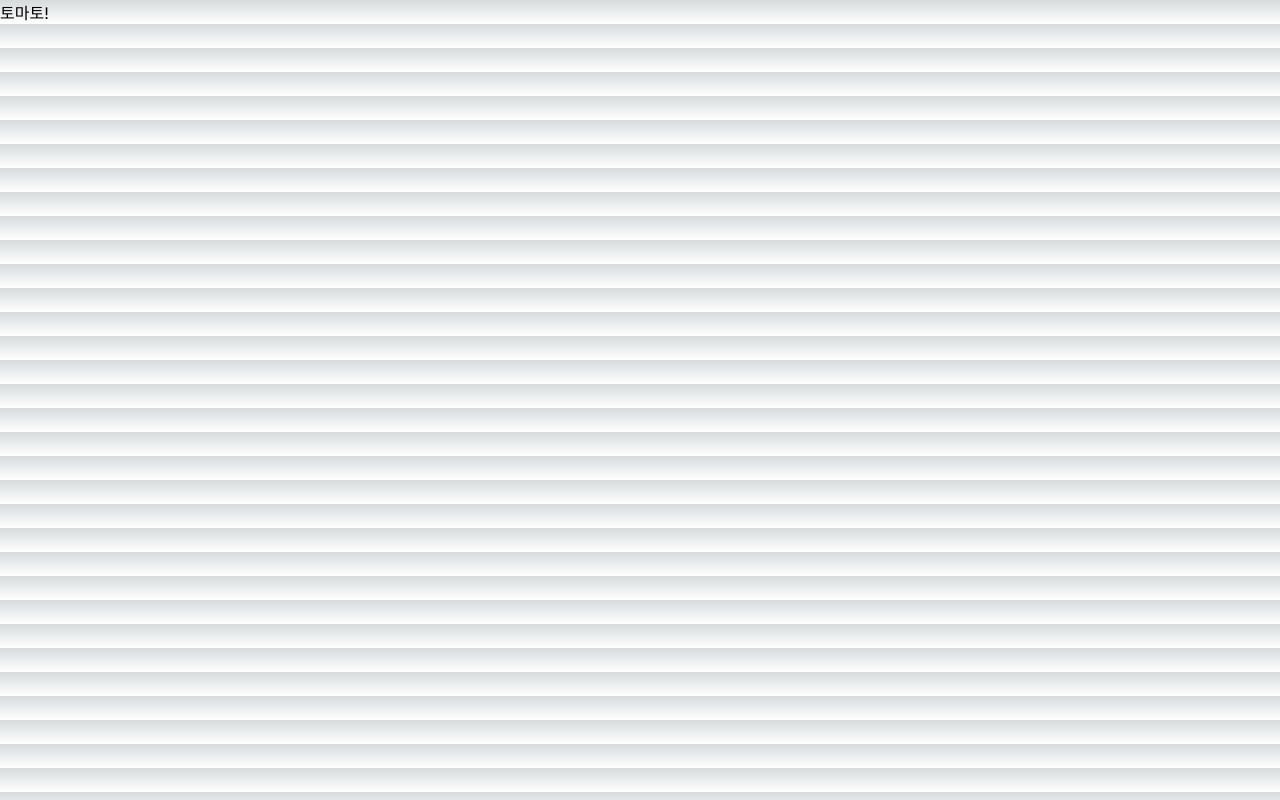
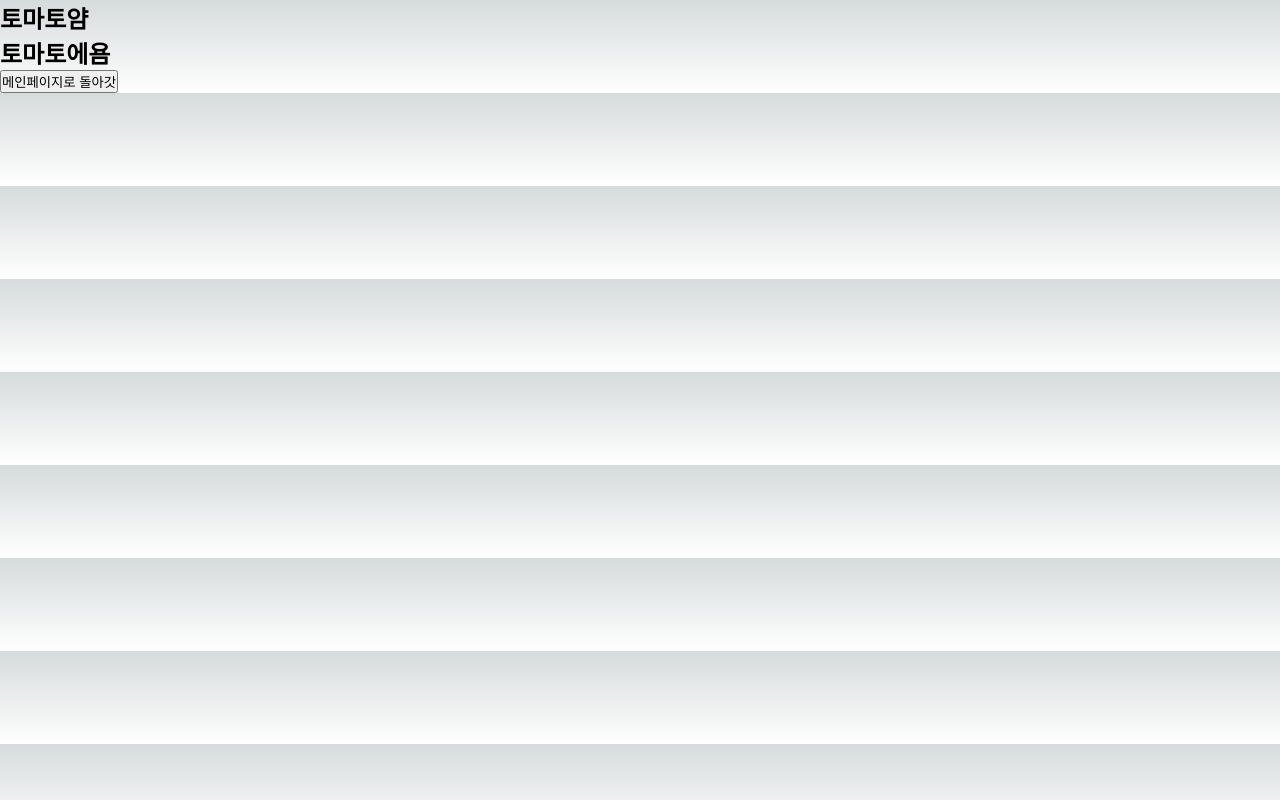
Before and after one commit to JangRuBin2/pingpong, a Next.js app in the folder pingpong/: page /tomato in a window 1280 px wide. Built offline with nearby package versions, Linux system fonts and the light colour scheme.

Commit message:
라우터터

```diff
--- a/pingpong/app/page.tsx
+++ b/pingpong/app/page.tsx
@@ -1,12 +1,10 @@
-// import styles from "./page.module.css";
-
 import Link from "next/link";
 
 export default function Home() {
   return (
     <div>
       <h2>{"hello world!"}</h2>
-      <Link href="/tomato">{"Move to '/tomato'"}</Link>
+      <Link href="/tomato">{"Move to /tomato"}</Link>
     </div>
   );
 }
--- /dev/null
+++ b/pingpong/app/tomato/TomatoPage.tsx
@@ -0,0 +1,17 @@
+"use client";
+import { useRouter } from "next/navigation";
+
+const TomatoPage = () => {
+  const router = useRouter();
+  const backToMain = () => {
+    router.push("/");
+  };
+  return (
+    <div>
+      <h2>{"토마토에욤"}</h2>
+      <button onClick={backToMain}>{"메인페이지로 돌아갓"}</button>
+    </div>
+  );
+};
+
+export default TomatoPage;
--- a/pingpong/app/tomato/page.tsx
+++ b/pingpong/app/tomato/page.tsx
@@ -1,5 +1,12 @@
+import TomatoPage from "./TomatoPage";
+
 const page = () => {
-  return <div>{"토마토!"}</div>;
+  return (
+    <div>
+      <h2>{"토마토얌"}</h2>
+      <TomatoPage />
+    </div>
+  );
 };
 
 export default page;
```
